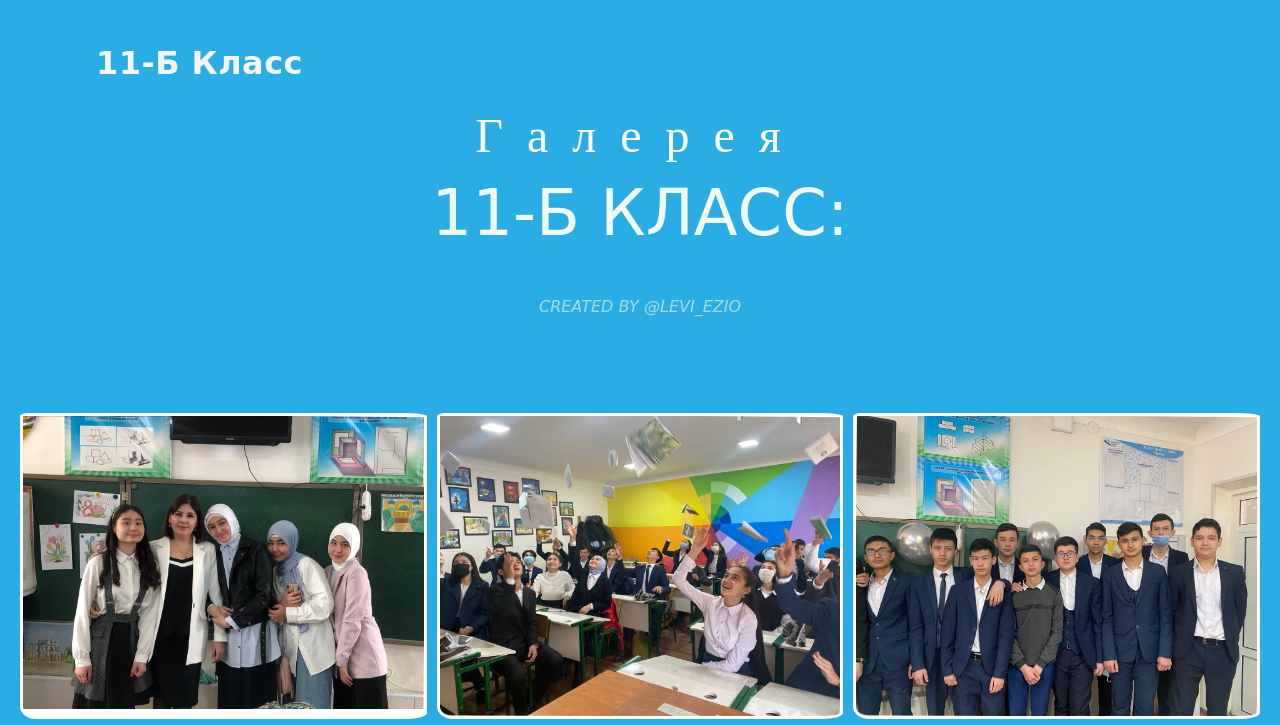
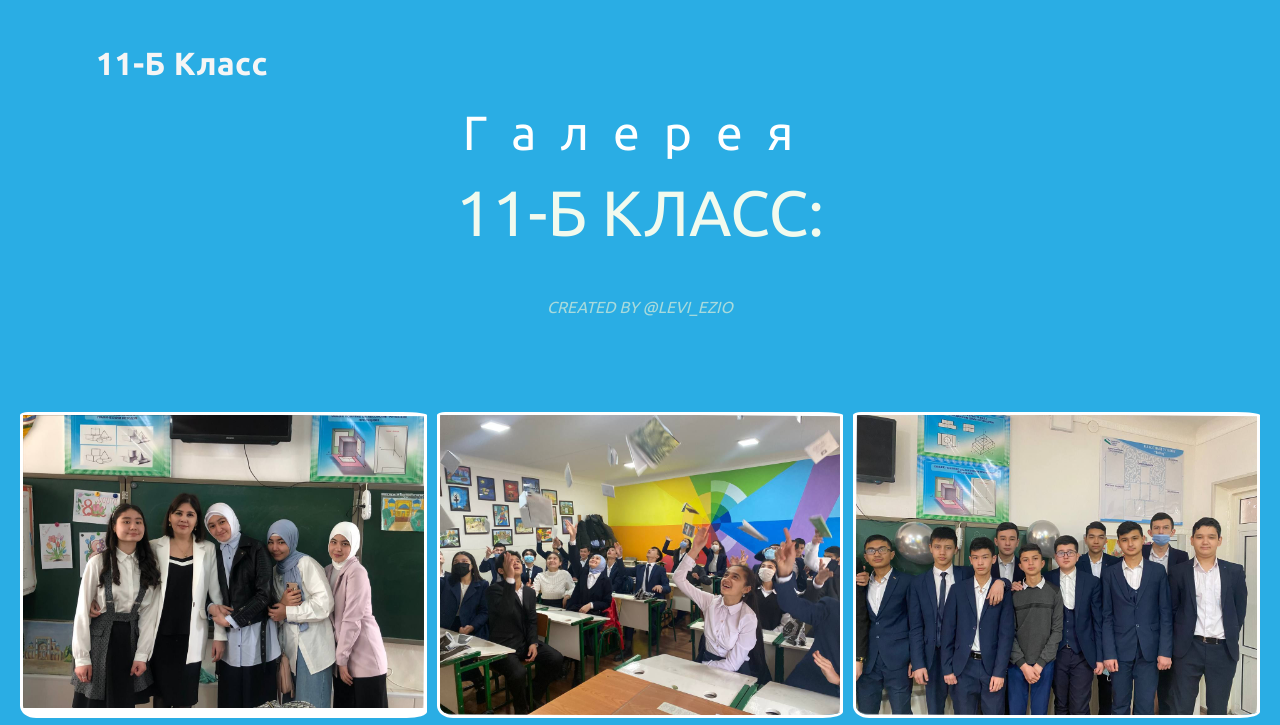
Before and after one commit to Levi1207/11B, a plain HTML site: page index.html in a window 1280 px wide. Shown: the top 725 px of the page. Drawn offline with nearby package versions, Linux system fonts and the light colour scheme.

Commit message:
Add files via upload

```diff
--- a/index.html
+++ b/index.html
@@ -11,10 +11,6 @@
             crossorigin="anonymous"
         />
         <link
-            href="https://fonts.googleapis.com/css2?family=Montserrat:wght@400;700&display=swap"
-            rel="stylesheet"
-        />
-        <link
             rel="stylesheet"
             href="https://cdnjs.cloudflare.com/ajax/libs/magnific-popup.js/1.1.0/magnific-popup.css"
         />
@@ -22,7 +18,7 @@
         <link rel="stylesheet" href="./style/roling-text.css" />
     </head>
 
-    <body class="A-font">
+    <body>
         <header>
 
 
--- a/style/style.css
+++ b/style/style.css
@@ -1,4 +1,4 @@
-@import url("https://fonts.googleapis.com/css2?family=Playfair+Display&display=swap");
+@import url('https://fonts.googleapis.com/css2?family=Ubuntu:wght@400;700&display=swap');
 * {
     margin: 0;
     padding: 0;
@@ -7,7 +7,7 @@
 body {
     background: #2aade4;
     position: relative;
-    font-family: "Permanent Marker", cursive;
+    font-family: "Ubuntu", sans-serif;
 }
 section.gallery {
     position: relative;
@@ -150,7 +150,6 @@ ul:not(.logo) {
     list-style-type: none;
     margin: 0;
     padding: 0;
-    font-family: "Permanent Marker", cursive;
 }
 
 @media (max-width: 360px) {
@@ -173,7 +172,6 @@ ul:not(.logo) {
 }
 .logo{
     text-align: start;
-    font-family: "Permanent Marker", cursive;
     font-size: xx-large;
 
 }
@@ -229,7 +227,6 @@ h2 {
 
 .rolling-text {
     display: inline-block;
-    font-family: "Playfair Display", serif;
     font-size: 48px;
     line-height: 72px;
     letter-spacing: 24px;
```
